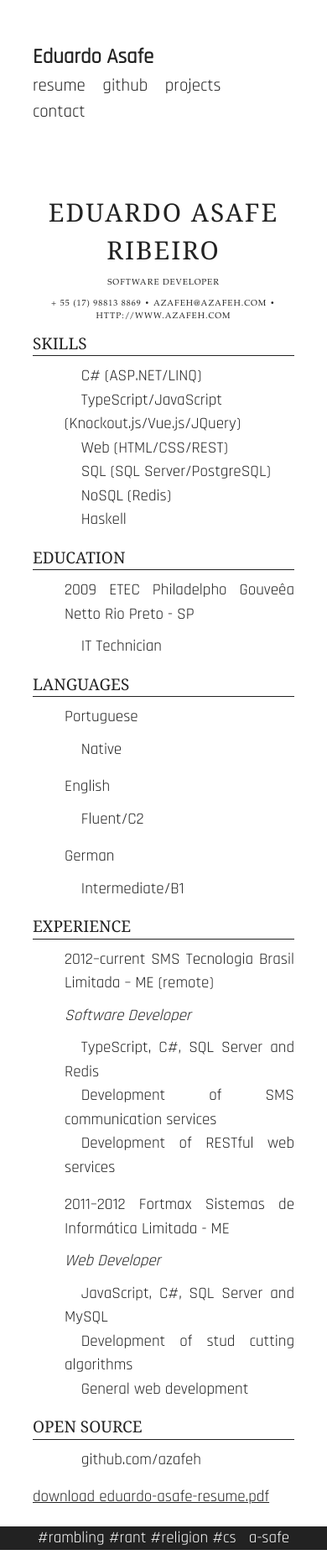
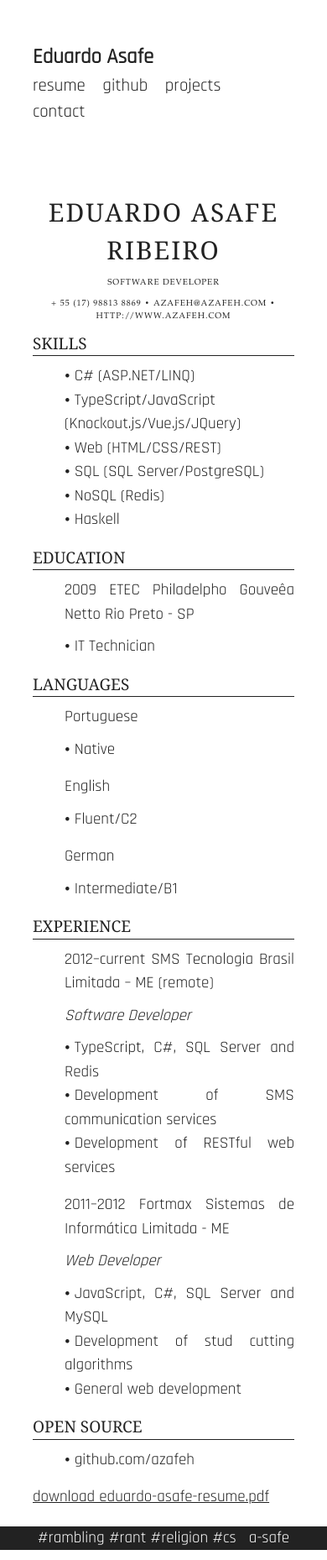
Before and after one commit to easafe/easafe.github.io, a Jekyll site: the page built from resume.html, in a window 390 px wide. Shown: the whole page at 84% size. Built offline with Jekyll 4.4.1, drawn with Linux system fonts in a browser that asks for light colours.

Commit message:
Update site.css

```diff
--- a/css/site.css
+++ b/css/site.css
@@ -255,7 +255,7 @@ footer div {
         order: -1;
     }
    .post .resume li::before {
-		content: "\00B7";
+		content: "\2022";
     }
     footer {height: auto}
 }
@@ -374,3 +374,9 @@ footer div {
 	.post .resume .job-title {
 		font-style: italic;
 	}
+
+@media (max-width: 800px) {
+   .post .resume li::before {
+		content: "\2022";
+    }
+}
```
